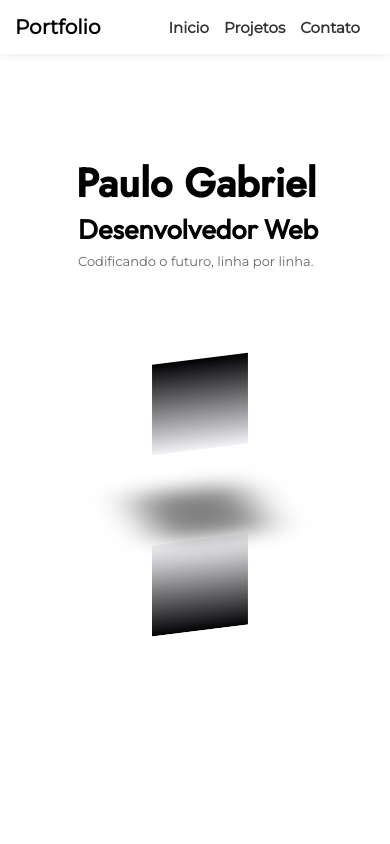
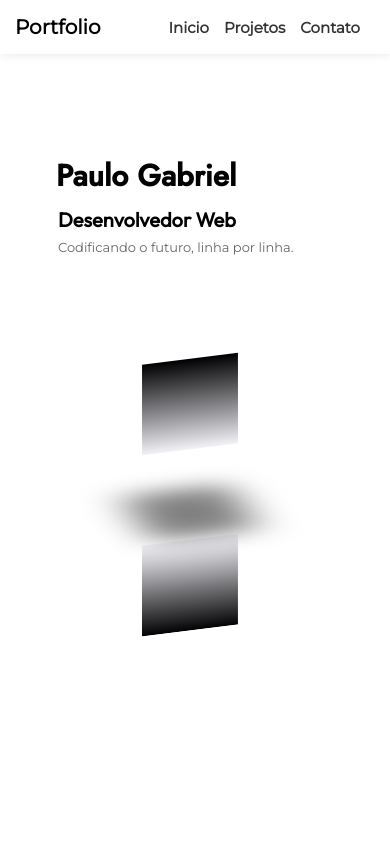
Before and after one commit to PauloGabrielB/Portfolio, a React (Vite) app: page / in a window 390 px wide. Shown: the top 844 px of the page. Built offline with nearby package versions, Linux system fonts and the light colour scheme.

Commit message:
first commit

```diff
--- a/src/App.css
+++ b/src/App.css
@@ -184,39 +184,35 @@ nav {
     margin-right: 60px;
 }
 .container {
-  margin-left: 70px;
+  margin-left: 50px;
+  width: 300px;
+  padding-left: 0;
+  margin-top: 0;
 }
 .container-text {
     max-width: 600px;
     margin: 0 auto;
 }
-
-.my-h1 {
-    font-size: 25px;
-    font-family: Josefing+Sans;
-    /* margin-right: 47px; */
-    margin-right: 0;
-}
 .my-h2 {
-    font-size: 40px;
+    font-size: 30px;
     margin-left: 6px;
+    margin-bottom: 10px;
 }
 .my-h3 {
-
-    font-size: 27px;
-
+    margin-bottom: 0px;
+    font-size: 20px;
 }
 
 .my-p {
     font-size: 13px;
     margin-left: 8px;
     margin-top: 15px;
-
 }
 .obj {
     margin-top: 200px;
-    margin-left: 0;
-    }
+    margin-left: 0px;
+    left: 90px;
+  }
 }
 
 /* Projetos.css */
```
Also changed, not shown: 1 other file (tests, documents, lock files or other folders).
